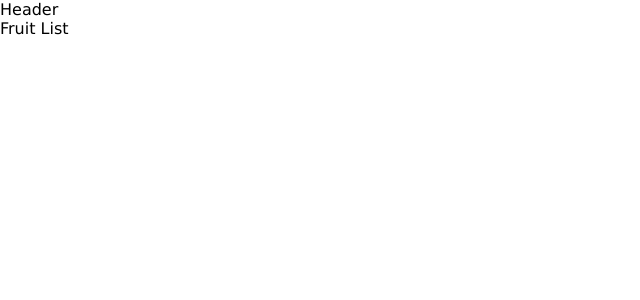
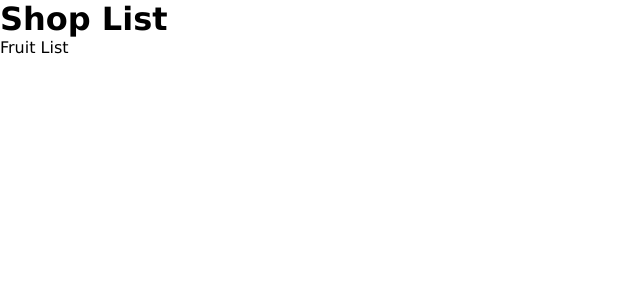
Before and after one commit to madridista5/nebu_task, a React (Create React App) app: page / in a window 1280 px wide. Shown: the top 300 px of the page, without its empty margins (0-640 px from the left). Built offline with nearby package versions, Linux system fonts and the light colour scheme.

Commit message:
The test has been passed.

```diff
--- a/src/components/Header/Header.tsx
+++ b/src/components/Header/Header.tsx
@@ -3,5 +3,7 @@ import React from "react";
 import './Header.css';
 
 export const Header = () => (
-    <header data-testId="header">Header</header>
+    <header data-testId="header">
+        <h1 data-testId="h1">Shop List</h1>
+    </header>
 );
```
